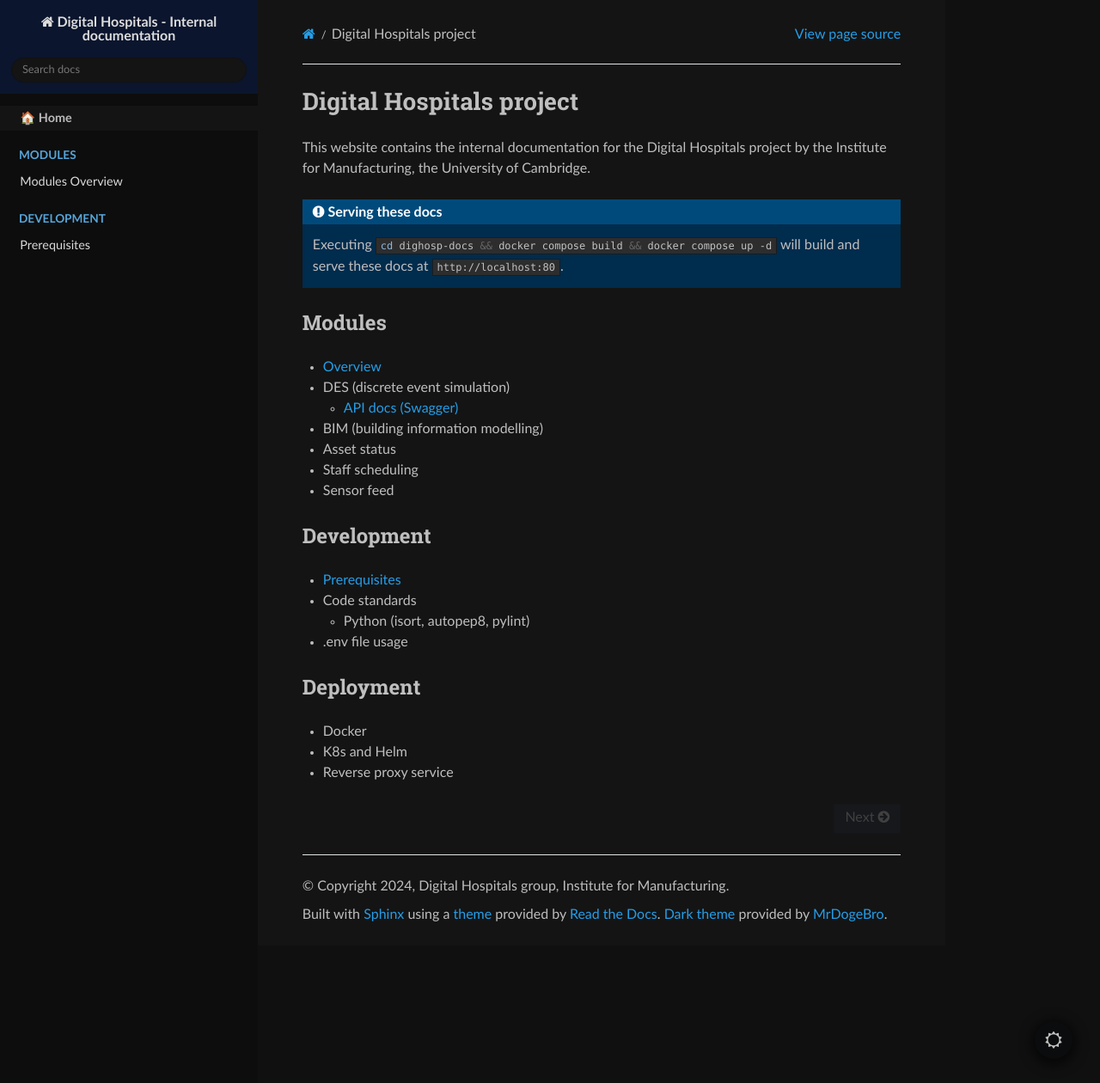
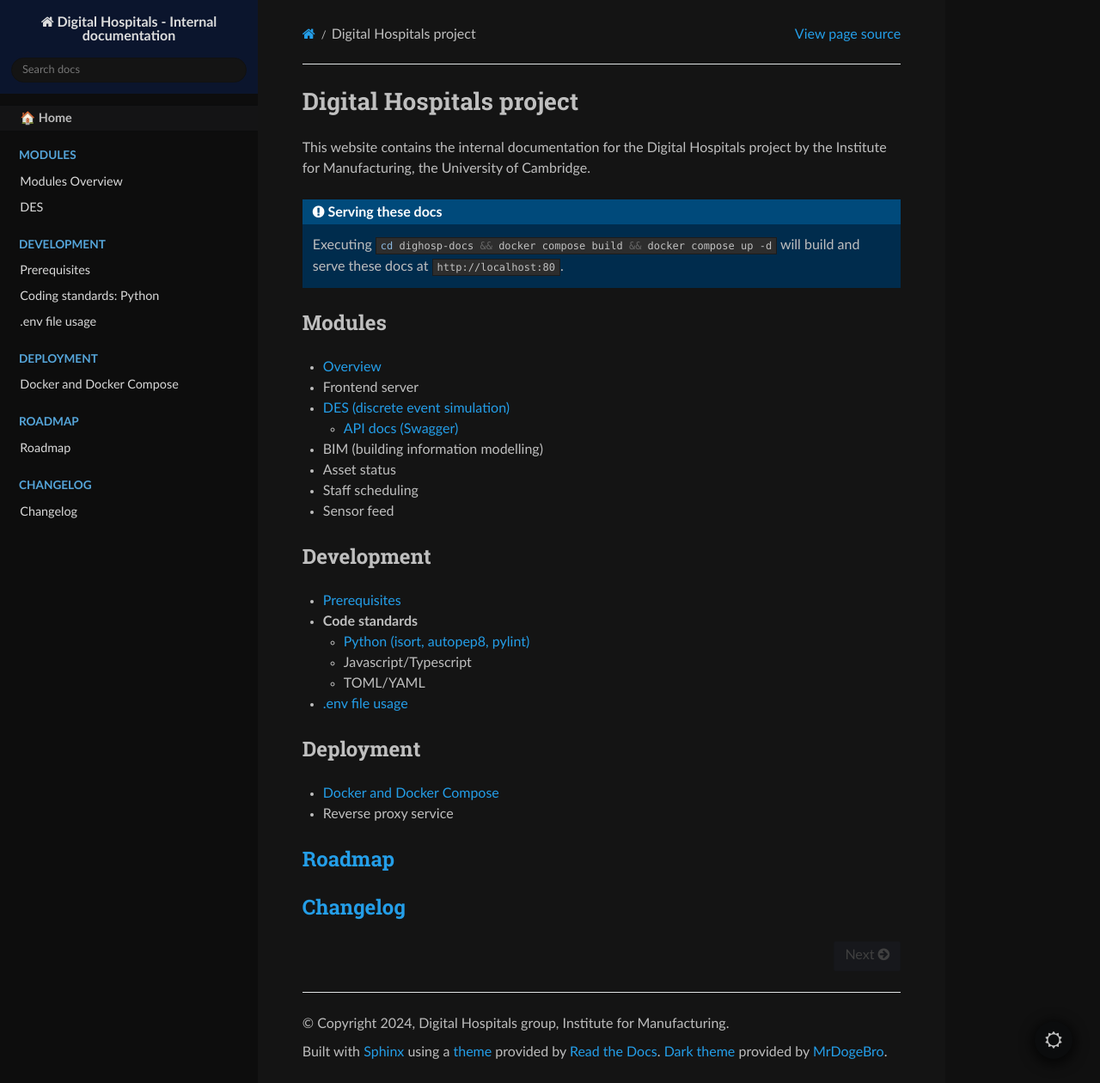
Before and after one commit to cam-digital-hospitals/dighosp_monorepo, a Sphinx documentation site: the page built from dighosp-docs/source/index.md, in a window 1280 px wide and 1260 px high. Shown: the whole window at 86% size. Built offline with Sphinx 7.4.7 and the Read the Docs theme 2.0.0, drawn with Linux system fonts in a browser that asks for light colours.

Commit message:
Update Docs (#15)
* Update docs

Co-authored-by: Yin-Chi Chan <ycc39@cam.ac.uk>

```diff
--- a/dighosp-docs/source/index.md
+++ b/dighosp-docs/source/index.md
@@ -13,7 +13,8 @@ will build and serve these docs at `http://localhost:80`.
 ## Modules
 
 - [Overview](project:./modules/overview.md)
-- DES (discrete event simulation)
+- Frontend server
+- [DES (discrete event simulation)](project:./modules/des.md)
     - [API docs (Swagger)](/api/des/docs){.external}
 - BIM (building information modelling)
 - Asset status
@@ -22,16 +23,21 @@ will build and serve these docs at `http://localhost:80`.
 
 ## Development
 
-- [](project:./development/prerequisites.md)
-- Code standards
-    - Python (isort, autopep8, pylint)
-- .env file usage
+- <project:./development/prerequisites.md>
+- **Code standards**
+    - [Python (isort, autopep8, pylint)](project:./development/code_python.md)
+    - Javascript/Typescript
+    - TOML/YAML
+- <project:./development/env.md>
 
 ## Deployment
 
-- Docker
-- K8s and Helm
+- <project:./docker.md>
 - Reverse proxy service
+
+## <project:./roadmap.md>
+
+## <project:./changelog.md>
 
 :::{toctree}
 :hidden:
@@ -44,6 +50,7 @@ will build and serve these docs at `http://localhost:80`.
 :caption: Modules
 
 modules/overview
+DES <modules/des>
 :::
 
 :::{toctree}
@@ -51,10 +58,27 @@ modules/overview
 :caption: Development
 
 development/prerequisites
+development/code_python
+development/env
 :::
 
 :::{toctree}
 :hidden:
 :caption: Deployment
 
+docker
 :::
+
+:::{toctree}
+:hidden:
+:caption: Roadmap
+
+roadmap
+:::
+
+:::{toctree}
+:hidden:
+:caption: Changelog
+
+changelog
+:::
```
Also changed, not shown: dighosp-docs/source/changelog.md (added, +3 -0 lines), dighosp-docs/source/development/code_python.md (added, +19 -0 lines), dighosp-docs/source/development/env.md (added, +29 -0 lines), dighosp-docs/source/development/prerequisites.md (+44 -5 lines), dighosp-docs/source/docker.md (added, +9 -0 lines), dighosp-docs/source/modules/des.md (added, +119 -0 lines), dighosp-docs/source/roadmap.md (added, +55 -0 lines).
